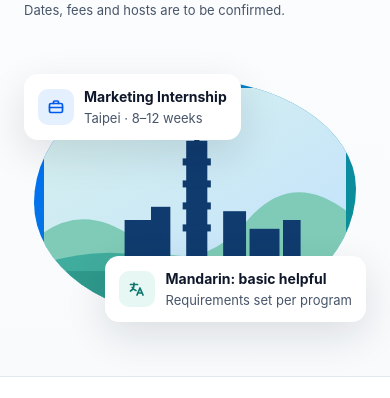
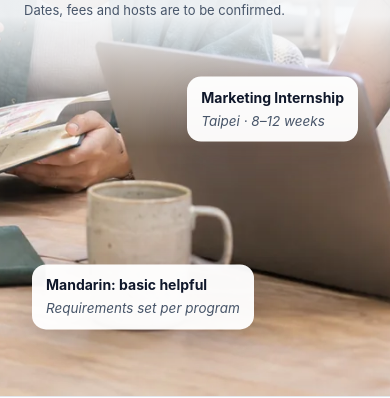
Before and after one commit to bridgr-society/bridgr-society-web, a Next.js app: page / in a window 390 px wide. Shown: the part 717-1115 px from the top of the page. Built offline with nearby package versions, Linux system fonts and the light colour scheme; no server answers; a web font is replaced by a local one.

Commit message:
Home hero: Taipei photo background with floating cards

```diff
--- a/app/globals.css
+++ b/app/globals.css
@@ -618,3 +618,40 @@ noscript .btn{margin-top:8px}
 .status-line li.is-done span{background:var(--teal)}
 .inline-form{display:inline}
 @media (max-width:960px){ .mnav{display:block} }
+
+/* ---------- Home hero: photo background ---------- */
+.hero-photo{position:relative;isolation:isolate;background:var(--bg);min-height:min(78vh,720px);display:flex;align-items:center}
+.hero-photo .hero-bg{object-fit:cover;object-position:62% 45%;z-index:-2}
+/* Light scrim keeps the headline and body text at full contrast on the left while the photo shows on the right */
+.hero-scrim{position:absolute;inset:0;z-index:-1;background:linear-gradient(90deg,rgba(248,250,252,.97) 0%,rgba(248,250,252,.94) 38%,rgba(248,250,252,.62) 56%,rgba(248,250,252,0) 74%)}
+.hero-photo .hero-in{position:relative;width:100%;grid-template-columns:minmax(0,1.05fr) minmax(0,.95fr)}
+.hero-photo .hero-copy{max-width:620px}
+.hero-floats{position:relative;min-height:420px}
+.float-card{position:absolute;display:flex;flex-direction:column;gap:2px;background:rgba(255,255,255,.96);border-radius:14px;padding:14px 18px;box-shadow:0 14px 40px rgba(15,23,42,.18);font-size:15px;animation:float-y 6s ease-in-out infinite;cursor:default;pointer-events:auto}
+.float-card b{font-weight:700;color:var(--ink)}
+.float-card i{font-style:italic;font-size:13.5px;color:var(--muted)}
+.fc1{top:8%;right:6%}
+.fc2{bottom:10%;left:4%;animation-delay:-3s}
+.float-card:hover{animation:float-jiggle .55s ease-in-out}
+@keyframes float-y{0%,100%{transform:translateY(0)}50%{transform:translateY(-10px)}}
+@keyframes float-jiggle{0%{transform:rotate(0)}20%{transform:rotate(-3deg) scale(1.03)}40%{transform:rotate(2.5deg) scale(1.03)}60%{transform:rotate(-1.5deg)}80%{transform:rotate(1deg)}100%{transform:rotate(0)}}
+@media (prefers-reduced-motion:reduce){.float-card,.float-card:hover{animation:none}}
+@media (max-width:960px){
+  .hero-photo{min-height:0;align-items:stretch}
+  .hero-photo .hero-in{grid-template-columns:1fr}
+  .hero-scrim{background:linear-gradient(180deg,rgba(248,250,252,.95) 0%,rgba(248,250,252,.9) 55%,rgba(248,250,252,.55) 100%)}
+  .hero-floats{min-height:220px}
+  .fc1{top:10px;right:8px}.fc2{bottom:10px;left:8px}
+}
+@media (max-width:700px){
+  .hero-photo .hero-bg{object-position:60% 30%}
+  .hero-floats{min-height:180px}
+  .float-card{padding:10px 14px;font-size:14px}
+}
+@media (max-width:960px){
+  /* Text sits on a light panel at the top; the photo shows clearly underneath with the floating cards */
+  .hero-scrim{background:linear-gradient(180deg,rgba(248,250,252,.96) 0%,rgba(248,250,252,.93) calc(100% - 380px),rgba(248,250,252,0) calc(100% - 250px))}
+  .hero-floats{min-height:300px}
+  .hero-photo .hero-bg{object-position:65% 100%}
+}
+@media (max-width:700px){ .hero-floats{min-height:280px} }
--- a/app/page.tsx
+++ b/app/page.tsx
@@ -1,15 +1,18 @@
 import Link from 'next/link';
+import Image from 'next/image';
 import { programs } from '@/content/programs';
 import { destinations, programTypes } from '@/content/taxonomy';
 import { ProgramCard, Scene, Tag, AcademyBand, Faq } from '@/components/ui';
 import { Finder } from '@/components/Finder';
 import { Icon } from '@/components/Icon';
-import { sceneSvg } from '@/components/scenes';
 
 export default function Home(){
   const featured = programs.filter(p => p.featured);
   return (<>
-    <section className="hero"><div className="hero-in">
+    <section className="hero hero-photo">
+      <Image className="hero-bg" src="/images/hero-taipei.webp" alt="Three young professionals working together at a table in a bright Taipei office, with the city skyline in the window" fill priority sizes="100vw" />
+      <div className="hero-scrim" aria-hidden="true" />
+      <div className="hero-in">
         <div className="hero-copy">
           <span className="eyebrow">Internships &amp; immersion · Taiwan · China · Singapore</span>
           <h1>Build your skills. <span>Experience a new working world.</span></h1>
@@ -17,12 +20,12 @@ export default function Home(){
           <div className="hero-cta"><Link className="btn btn-primary btn-xl" href="/programs">Explore programs <Icon name="right" /></Link><Link className="btn btn-ghost btn-xl" href="/match">Help me choose</Link></div>
           <p className="fine"><Tag>Sample programs</Tag> Programs shown are examples. Dates, fees and hosts are to be confirmed.</p>
         </div>
-      <div className="hero-art" aria-hidden="true">
-        <div className="hero-blob"><span dangerouslySetInnerHTML={{ __html: sceneSvg('taiwan') }} /></div>
-        <div className="float f1"><span className="fl-ic"><Icon name="brief" /></span><span><b>Marketing Internship</b><i>Taipei · 8–12 weeks</i></span></div>
-        <div className="float f2"><span className="fl-ic teal"><Icon name="lang" /></span><span><b>Mandarin: basic helpful</b><i>Requirements set per program</i></span></div>
+        <div className="hero-floats" aria-hidden="true">
+          <div className="float-card fc1"><b>Marketing Internship</b><i>Taipei · 8–12 weeks</i></div>
+          <div className="float-card fc2"><b>Mandarin: basic helpful</b><i>Requirements set per program</i></div>
         </div>
-    </div></section>
+      </div>
+    </section>
 
     <section className="band finder-band" aria-labelledby="pf-h"><div className="wrap">
       <div className="sec-head"><span className="eyebrow">Program finder</span><h2 id="pf-h">Find a program that fits your goals</h2></div>
```
Also changed, not shown: public/images/hero-taipei.webp (added). Lines whose indentation alone changed are shown as unchanged.
